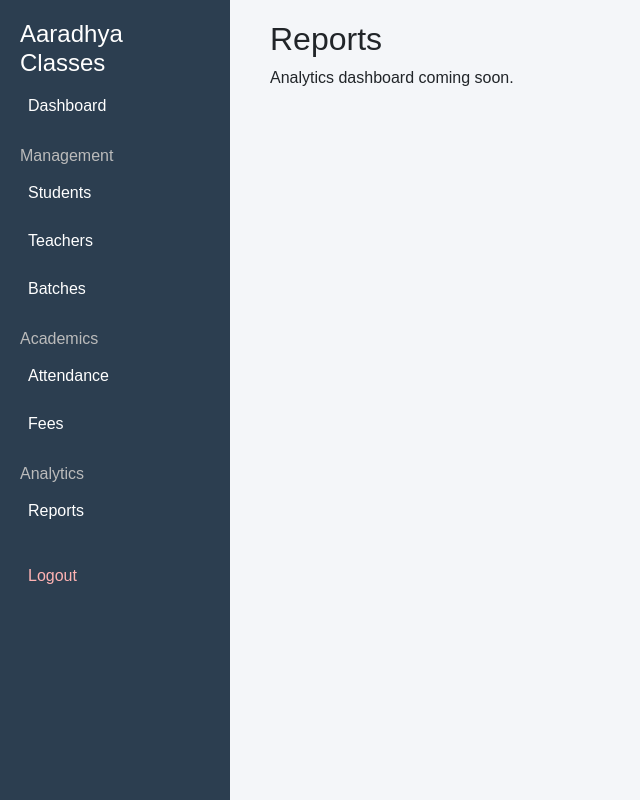
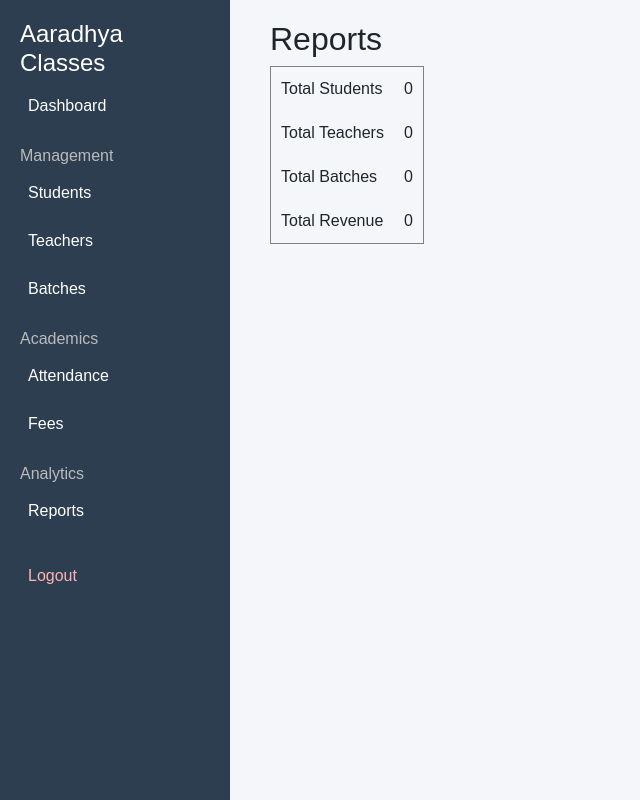
Before and after one commit to cuk6912/aaradhya-classes, a Flask app: page /reports in a window 1280 px wide. Shown: the whole page, without its empty margins (0-640 px from the left). Run offline with Flask 3, Linux system fonts and the light colour scheme; data that the repository does not hold is empty.

Commit message:
Update reports.html

```diff
--- a/templates/reports.html
+++ b/templates/reports.html
@@ -3,6 +3,29 @@
 {% block content %}
 
 <h2>Reports</h2>
-<p>Analytics dashboard coming soon.</p>
+
+<table border="1" cellpadding="10">
+
+<tr>
+<td>Total Students</td>
+<td>{{total_students}}</td>
+</tr>
+
+<tr>
+<td>Total Teachers</td>
+<td>{{total_teachers}}</td>
+</tr>
+
+<tr>
+<td>Total Batches</td>
+<td>{{total_batches}}</td>
+</tr>
+
+<tr>
+<td>Total Revenue</td>
+<td>{{revenue}}</td>
+</tr>
+
+</table>
 
 {% endblock %}
```
